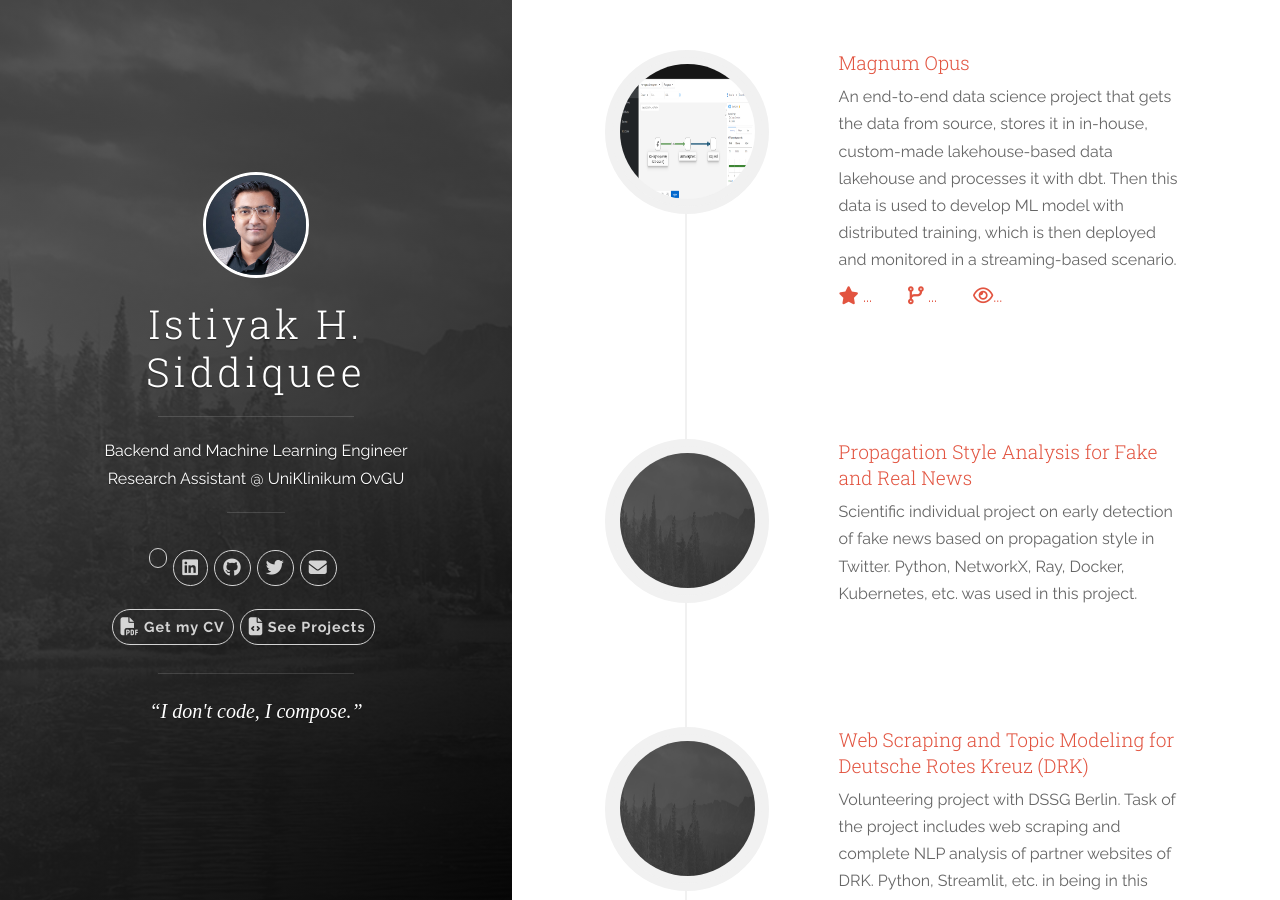
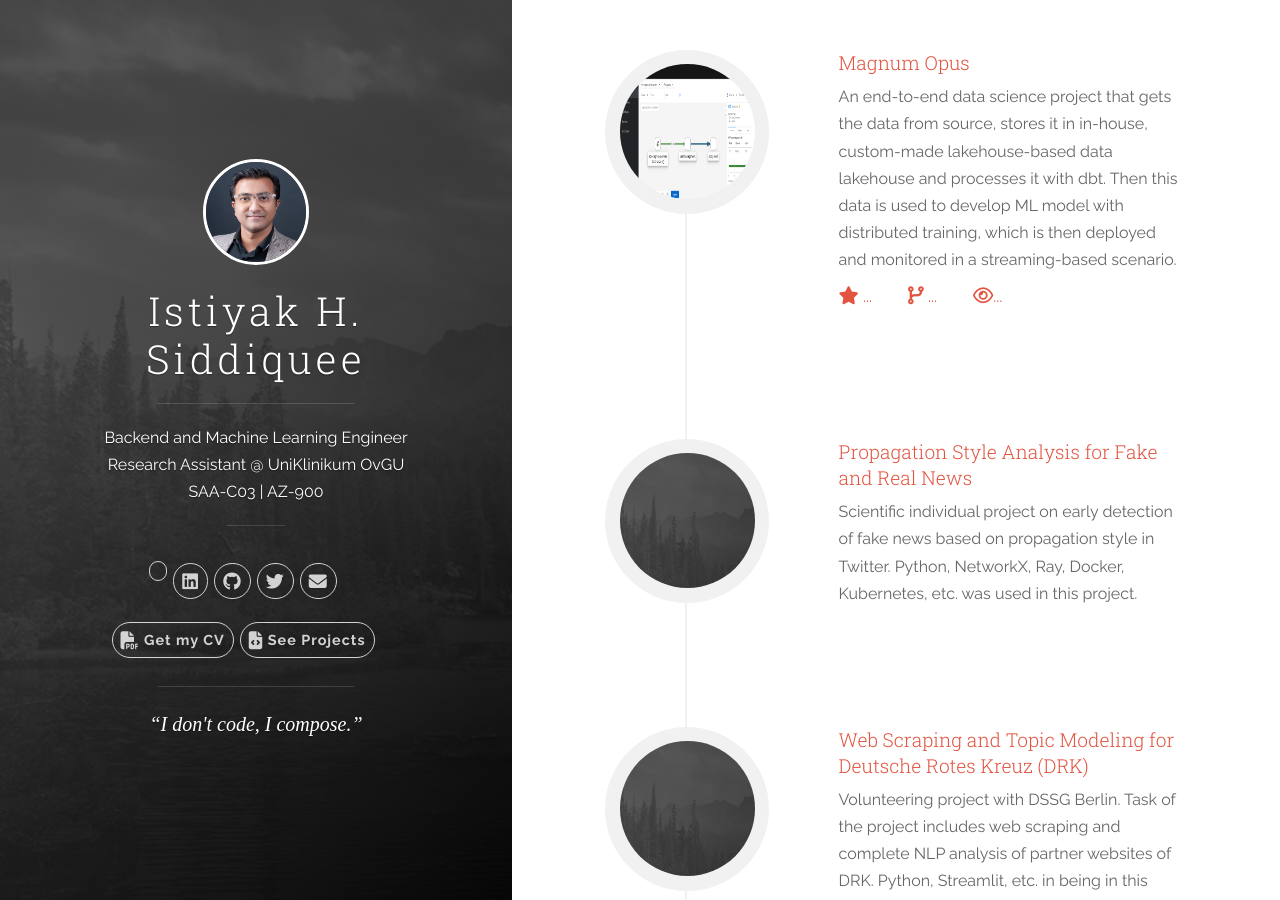
Before and after one commit to istiyaksiddiquee/istiyaksiddiquee.github.io, a Jekyll site: the page built from index.html, in a window 1280 px wide and 900 px high. Built offline with Jekyll 4.4.1, drawn with Linux system fonts in a browser that asks for light colours; nearby versions of some CDN libraries; comment, search, counter and statistics services are not loaded; a style sheet for code colours, icons or effects is not loaded.

Commit message:
added certificates on landing page

```diff
--- a/_includes/header.html
+++ b/_includes/header.html
@@ -15,6 +15,7 @@
         <hr class="panel-cover__divider">
         <p class="panel-cover__description">Backend and Machine Learning Engineer</p>
         <p class="panel-cover__description">Research Assistant @ UniKlinikum OvGU</p>
+        <p class="panel-cover__description"> <a href="https://cp.certmetrics.com/amazon/en/public/verify/credential/d42dd4224fff4f0c883b5d4a7e548b3e"> SAA-C03 </a> | <a href="https://learn.microsoft.com/en-us/users/istiyakhsiddiquee-4859/credentials/14ef2cada2b7b180"> AZ-900 </a> </p>
         <hr class="panel-cover__divider panel-cover__divider--secondary">
 
         <div class="navigation-wrapper">
```
